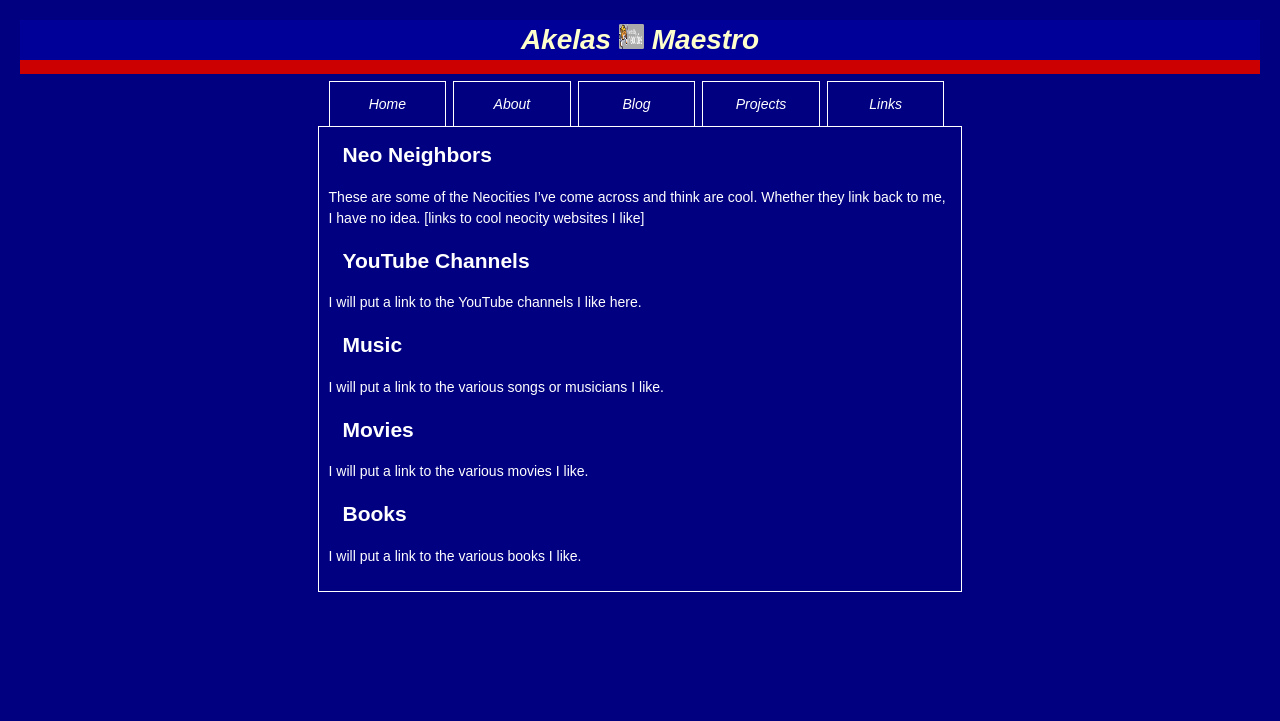
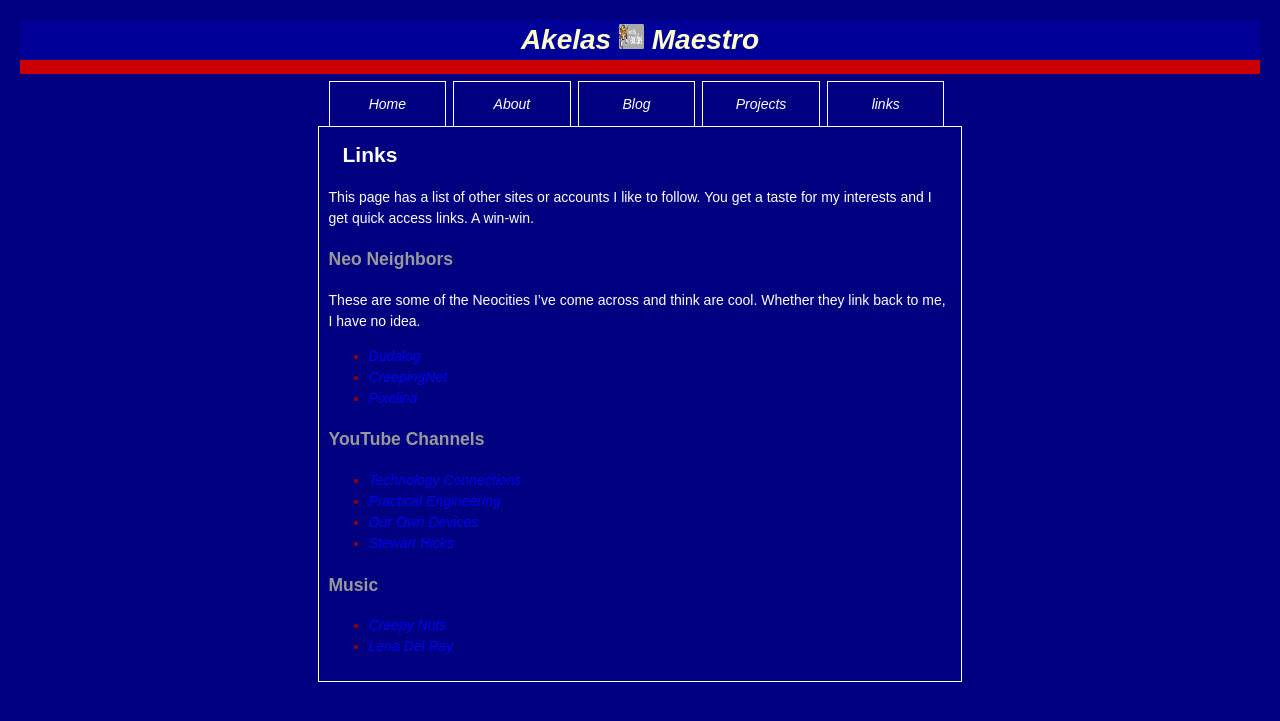
Before and after one commit to AkelasMaestro/Neocities, a Jekyll site: the page built from links.md, in a window 1280 px wide. Shown: the top 721 px of the page. Built offline with Jekyll 4.4.1, drawn with Linux system fonts in a browser that asks for light colours.

Commit message:
Refactor nav links to generate automatically

```diff
--- a/_layouts/default.html
+++ b/_layouts/default.html
@@ -1,11 +1,12 @@
 <!DOCTYPE html>
 <html>
+  <!-- set title and get the style sheet -->
   <head>
     <title>{{ site.title }} | {{ page.title }}</title>
     <link rel="stylesheet" href="{{ "/resources/style.css" | base_url}}">
   </head>
 
-
+  <!-- Create website header with profile pic between firt and last name -->
   <h1>
       Akelas
     <img src="{{ "/resources/neocities.png" | base_url }}"
@@ -15,22 +16,19 @@
       Maestro
   </h1>
 
+  <!-- Generate the list of navigation links -->
   <nav>
     <ul>
-
-      <li><a href={% link index.html %}>Home</a></li>
-      <li><a href={% link about.md %}>About</a></li>
-      <li><a href={% link blog.html %}>Blog</a></li>
-      <li><a href={% link projects.html %}>Projects</a></li>
-      <li><a href={% link links.md %}>Links</a></li>
-
+      {% for link in site.data.navigation %}
+      <li><a href="{{ link.url }}">{{ link.title }}</a></li>
+      {% endfor %}
     </ul>
   </nav>
 
-</header>
-
+  <!-- Insert content from pages and posts -->
   <section id="content">
     {{ content }}
   </section>
 
+  <!-- At some point, we need to add a footer here -->
 </html>
--- a/blog.html
+++ b/blog.html
@@ -2,6 +2,7 @@
 layout: default
 title: blog page
 order: 3
+permalink: /blog/
 ---
 
 <!-- Introduce the purpose of this page -->
--- a/links.md
+++ b/links.md
@@ -2,26 +2,30 @@
 title: Links
 layout: default
 order: 5
+permalink: /links/
 ---
+## Links
 
-## Neo Neighbors
+This page has a list of other sites or accounts I like to follow. You
+get a taste for my interests and I get quick access links. A win-win.
+
+### Neo Neighbors
 
 These are some of the Neocities I've come across and think are cool.
 Whether they link back to me, I have no idea.
-[links to cool neocity websites I like]
 
-## YouTube Channels
+- [Dudalog](https://dudalog.neocities.org/en/home/)
+- [CreepingNet](https://creepingnet.neocities.org/)
+- [Pixelina](https://pixalina.neocities.org/)
 
-I will put a link to the YouTube channels I like here.
+### YouTube Channels
 
-## Music
+- [Technology Connections](https://www.youtube.com/@TechnologyConnections)
+- [Practical Engineering](https://www.youtube.com/@PracticalEngineeringChannel)
+- [Our Own Devices](https://www.youtube.com/@OurOwnDevices1)
+- [Stewart Hicks](https://www.youtube.com/channel/UCYAm24PkejQR2xMgJgn7xwg)
 
-I will put a link to the various songs or musicians I like.
+### Music
 
-## Movies
-
-I will put a link to the various movies I like.
-
-## Books
-
-I will put a link to the various books I like.
+- [Creepy Nuts](https://music.youtube.com/channel/UC7z9phtXAFRixEvdlRhv-hg)
+- [Lena Del Ray](https://radicaldreamland.bandcamp.com/)
--- a/projects.html
+++ b/projects.html
@@ -2,6 +2,7 @@
 layout: default
 title: projects page
 order: 4
+permalink: /projects/
 ---
 <!-- Introduce the purpose of the page -->
 <p>
```
Also changed, not shown: _data/navigation.yml (+14 -0 lines), about.md (+1 -0 lines).
